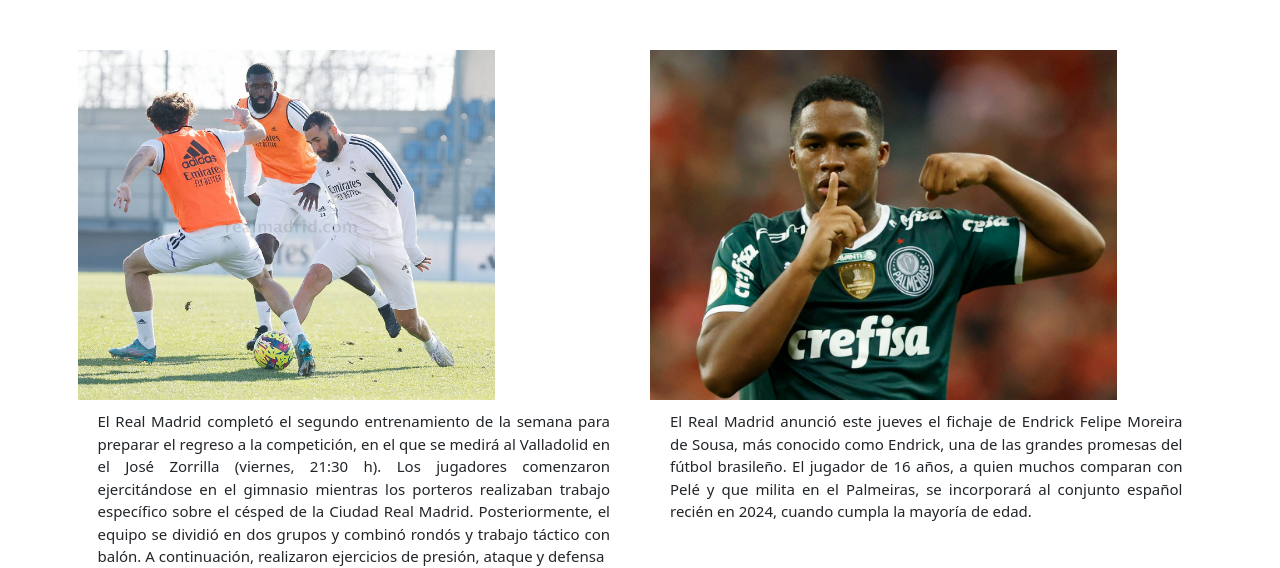
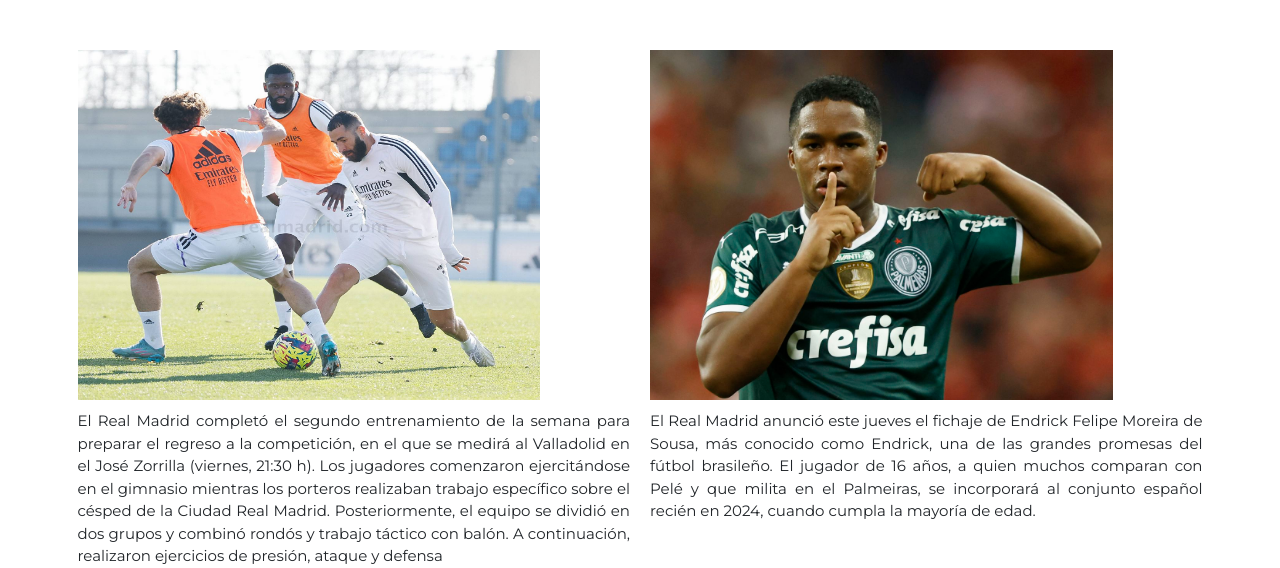
Before and after one commit to ferorozcoprog/segundaentrega, a plain HTML site: page index.html in a window 1280 px wide. Shown: the part 240-808 px from the top of the page. Drawn offline with nearby package versions, Linux system fonts and the light colour scheme.

Commit message:
ajuste de textos home

```diff
--- a/css/styles.css
+++ b/css/styles.css
@@ -34,7 +34,8 @@ h3{font-size: 1.5rem;
 h4{font-size: 1.2rem;
     text-align: center;}
 p{ font-size: 1.1rem;
-text-align: justify;}
+text-align: justify;
+font-family:'Montserrat', sans-serif;}
 
 .container-fluid,.navbar-brand {
     font-size: 1.5rem;
@@ -48,7 +49,8 @@ text-align: justify;}
     h2{ font-size: 2.6rem;}
     h3{font-size: 2.2rem;}
     h4{font-size: 1.5rem;}
-    p {font: 1.4rem;}
+    p {font-size: 1.4rem;
+    font-family:'Montserrat', sans-serif}
 }
 
 @media screen and (min-width: 992px){
@@ -67,13 +69,13 @@ a {text-decoration: none;}
 h2{font-size: 4rem;
 margin: 3rem 0 1rem 0rem;
 }
-h3{font-size: 2.2rem;
+h3{font-size: 3rem;
     margin: 3rem 0 1rem 0rem;
 
 }
 
 h4{
-    font-size: 1.7rem;
+    font-size: 2.5rem;
 margin: 3rem 0 1rem 0rem;
 }
 .nav-link:hover{
@@ -83,19 +85,21 @@ margin: 3rem 0 1rem 0rem;
 .nav-link {
     transition:.3s;
 }
+/*
 .actualidad{
     display: flex;
     flex-direction: column;
     text-align: justify;
     justify-content: center;
     align-items: center;
+}*/
 
-}
+
 .actualidad p{
     font-size: 1.2rem;
     margin: 0rem 2rem 2rem 2rem;
     text-align: justify;
-
+    font-family:'Montserrat', sans-serif
 }
 .actualidad img{
     width: 70rem;
@@ -105,12 +109,10 @@ margin: 3rem 0 1rem 0rem;
     justify-content: center;
 
     }
+
 }
 @media (min-width:992px){
-    h1{font-size: 6rem;}
-    h2{font-size: 4rem;}
-    h3{font-size: 3rem;}
-    h4{font-size: 2.5rem;}
+
     .actualidad{
             display: grid;
            grid-template-columns: repeat(2,1fr);
@@ -123,13 +125,19 @@ margin: 3rem 0 1rem 0rem;
 
         }
         .actualidad p{font-size: 1.5rem;
-
-
+            align-items: center;
+            margin: 0;
+            font-family:'Montserrat', sans-serif
         }
         .actualidad img{
            height: 350px;
            width: auto;
+
         }
+        .actualidad img:first-child{
+            width: 462.5px;
+        }
+
 
         }
 
--- a/index.html
+++ b/index.html
@@ -6,6 +6,9 @@
     <meta name="viewport" content="width=device-width, initial-scale=1.0">
     <title>Home</title>
     <link rel="shortcut icon" href="img/escudo 1.png">
+    <link rel="preconnect" href="https://fonts.googleapis.com">
+    <link rel="preconnect" href="https://fonts.gstatic.com" crossorigin>
+    <link href="https://fonts.googleapis.com/css2?family=Inter:wght@300;400&family=Kanit:ital@0;1&family=Montserrat&family=Nunito:ital,wght@1,300&display=swap" rel="stylesheet">
     <link href="https://cdn.jsdelivr.net/npm/bootstrap@5.3.0-alpha1/dist/css/bootstrap.min.css" rel="stylesheet" integrity="sha384-GLhlTQ8iRABdZLl6O3oVMWSktQOp6b7In1Zl3/Jr59b6EGGoI1aFkw7cmDA6j6gD" crossorigin="anonymous">
     <link rel="stylesheet" href="css/styles.css">
 </head>
```
